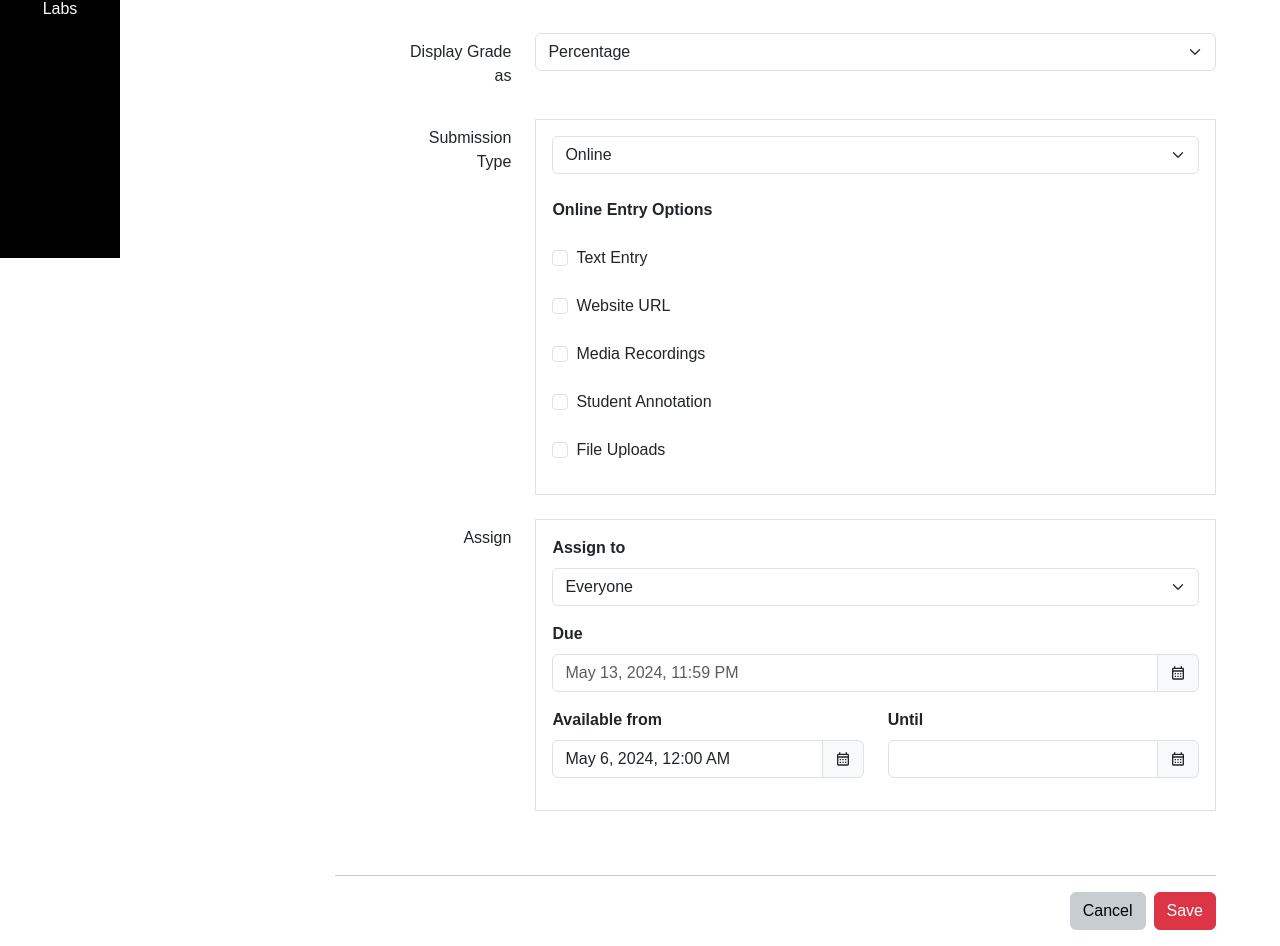
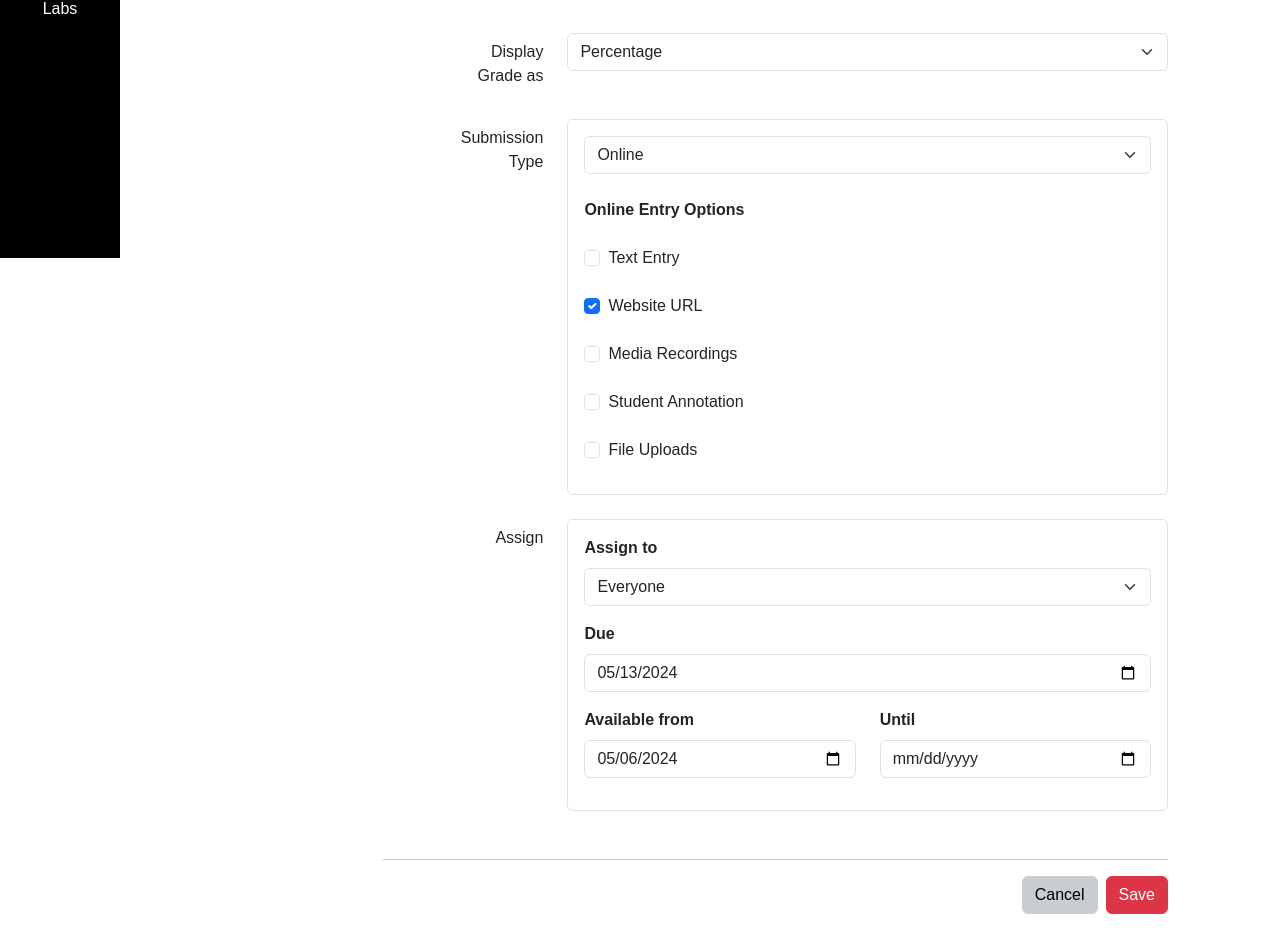
Before and after one commit to jolin-yang/kambaz-next-js, a Next.js app: page /courses/1/assignments/1 in a window 1280 px wide. Shown: the part 542-1488 px from the top of the page. Built offline with nearby package versions, Linux system fonts and the light colour scheme.

Commit message:
a2 CSS and Bootstrap

```diff
--- a/app/(kambaz)/courses/[cid]/assignments/[aid]/page.tsx
+++ b/app/(kambaz)/courses/[cid]/assignments/[aid]/page.tsx
@@ -1,11 +1,9 @@
-import { FormLabel, FormControl, Container, Form, Col, Row, Dropdown, FormSelect, FormCheck, InputGroup, Button } from "react-bootstrap";
-import InputGroupText from "react-bootstrap/esm/InputGroupText";
-import { FaPlus } from "react-icons/fa6";
-import { MdOutlineCalendarMonth } from "react-icons/md";
+import { FormLabel, FormControl, Form, Col, Row, FormSelect, FormCheck, Button } from "react-bootstrap";
 
 export default function AssignmentEditor() {
     return (
       <div className="px-5 pt-3">
+        <div className="px-5">
         <Form>
           <FormLabel>Assignment Name</FormLabel>
           <FormControl/><br />
@@ -37,7 +35,7 @@ export default function AssignmentEditor() {
           <Row className="mb-4 ms-5">
             <FormLabel column sm={2} className="text-end"> Submission Type </FormLabel>
             <Col sm={10}>
-              <Container className="border p-3">
+              <div className="border rounded p-3 w-100">
                 <FormSelect className="mb-4">
                   <option value="Online" defaultChecked>Online</option>
                   <option value="In Person">In Person</option>
@@ -47,54 +45,50 @@ export default function AssignmentEditor() {
                 </div>
                 <div>
                   <FormCheck className="mb-4" type="checkbox" label="Text Entry"/>
-                  <FormCheck className="mb-4"type="checkbox" label="Website URL"/>
+                  <FormCheck className="mb-4"type="checkbox" label="Website URL" defaultChecked/>
                   <FormCheck className="mb-4"type="checkbox" label="Media Recordings"/>
                   <FormCheck className="mb-4"type="checkbox" label="Student Annotation"/>
                   <FormCheck className="mb-3"type="checkbox" label="File Uploads"/>
                 </div>
-              </Container>
+              </div>
             </Col>
           </Row>
           <Row className="mb-4 ms-5">
             <FormLabel column sm={2} className="text-end"> Assign </FormLabel>
             <Col sm={10}>
-              <Container className="border p-3">
+              <div className="border rounded p-3 w-100">
                 <FormLabel className="fw-bold">Assign to</FormLabel>
                 <FormSelect className="mb-3">
                   <option value="Everyone" defaultChecked>Everyone</option>
                 </FormSelect>
                 <FormLabel className="fw-bold">Due</FormLabel>
-                <InputGroup className="mb-3">
-                  <FormControl placeholder="May 13, 2024, 11:59 PM"/>
-                  <InputGroupText><MdOutlineCalendarMonth /></InputGroupText>
-                </InputGroup>
+                <FormControl type="date"
+                  defaultValue="2024-05-13"
+                  className="mb-3">
+                </FormControl>
                 <Row className="mb-3">
                   <Col>
                     <FormLabel className="fw-bold">Available from</FormLabel>
-                    <InputGroup>
-                      <FormControl type="text" defaultValue="May 6, 2024, 12:00 AM"/>
-                      <InputGroupText><MdOutlineCalendarMonth /></InputGroupText>
-                    </InputGroup>
+                    <FormControl type="date"
+                      defaultValue="2024-05-06">
+                    </FormControl>
                   </Col>
                   <Col>
                     <FormLabel className="fw-bold">Until</FormLabel>
-                    <InputGroup>
-                      <FormControl type="text" />
-                      <InputGroupText><MdOutlineCalendarMonth /></InputGroupText>
-                    </InputGroup>
+                    <FormControl type="date"></FormControl>
                   </Col>
                 </Row>
-              </Container>
+              </div>
             </Col>
           </Row>
         </Form>
-        <br />
-        <hr />
+        <hr className="mt-5" />
         <Button variant="danger" id="wd-assignment-btn" className="float-end">
             <div className="position-relative me-2" style={{ bottom: "1px" }} />
                 Save</Button>
-        <Button variant="secondary" id="wd-group-btn" className="float-end me-2">
+        <Button variant="secondary" id="wd-group-btn" className="float-end me-2 mb-3">
             <div className="position-relative me-2" style={{ bottom: "1px" }} />
                 Cancel</Button>
+       </div>
       </div>
   );}
```
Also changed, not shown: app/(kambaz)/account/profile/page.tsx (+6 -6 lines), app/(kambaz)/courses/[cid]/assignments/page.tsx (+6 -3 lines).
